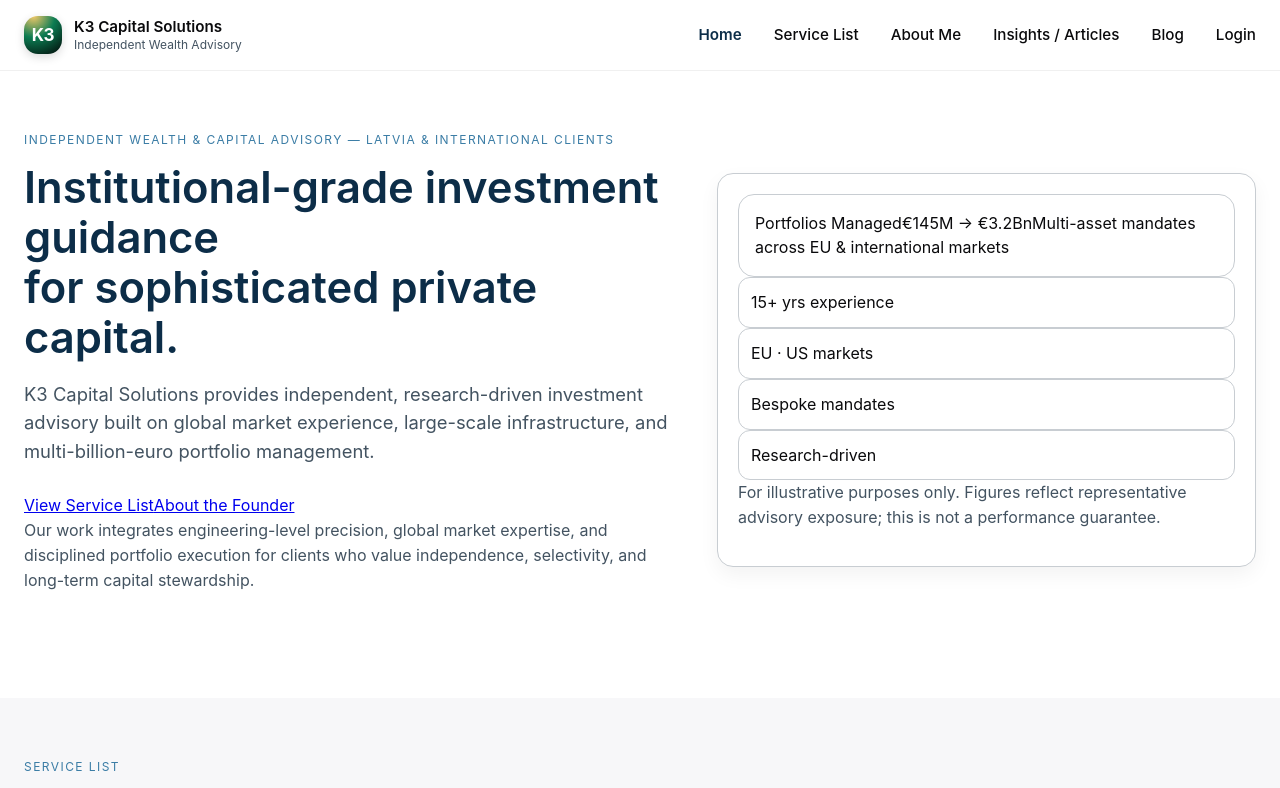
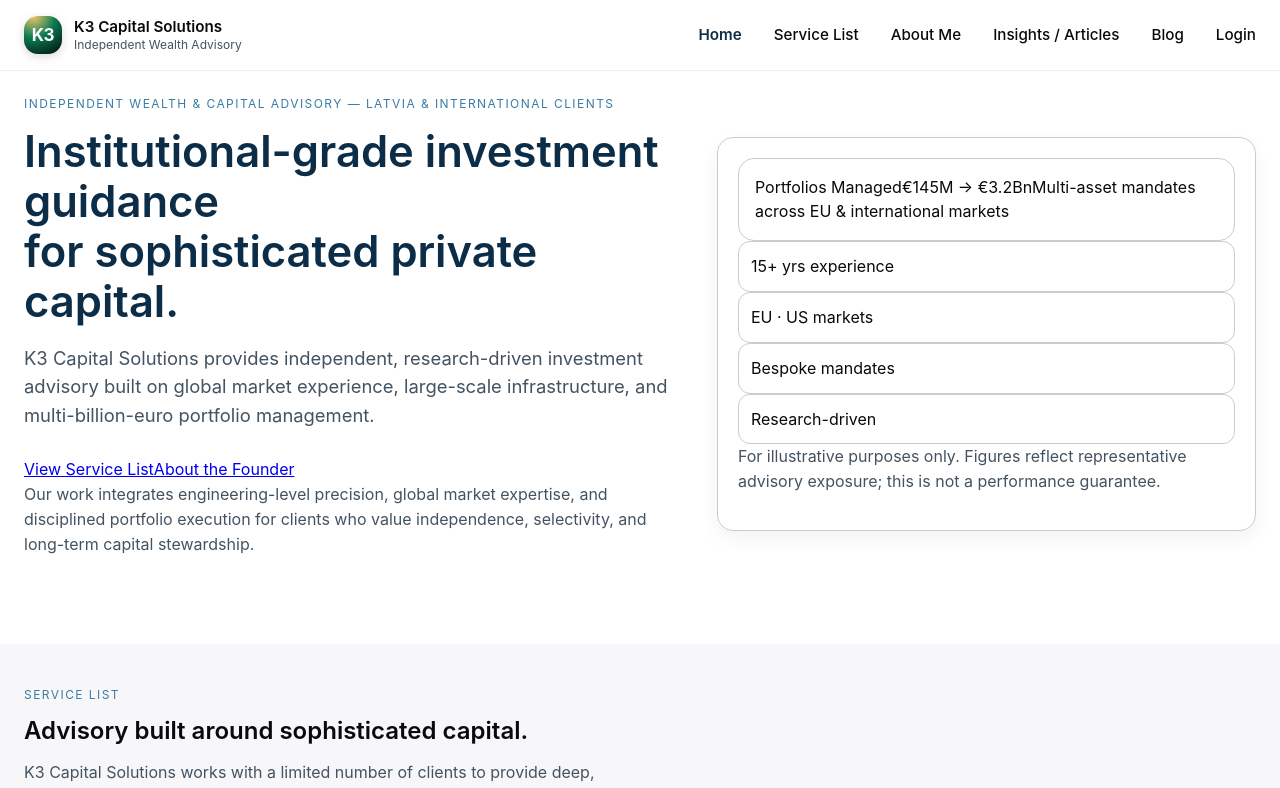
Before and after one commit to indarss/K3CapitalSolutions, a Next.js app: page / in a window 1280 px wide. Shown: the top 788 px of the page. Built offline with nearby package versions, Linux system fonts and the light colour scheme.

Commit message:
cleanup spaces
cleanup spaces

```diff
--- a/app/globals.css
+++ b/app/globals.css
@@ -208,7 +208,7 @@ p {
    ============================================================ */
 .section,
 .section-alt {
-  padding: 60px 0 80px;
+  padding: 42px 0 56px;
 }
 
 .section-alt {
@@ -231,8 +231,8 @@ section[id] {
    ============================================================ */
 .hero {
   background: var(--surface);
-  padding-top: 60px;
-  padding-bottom: 90px;
+  padding-top: 24px;
+  padding-bottom: 72px;
 }
 
 .hero-grid {
```
